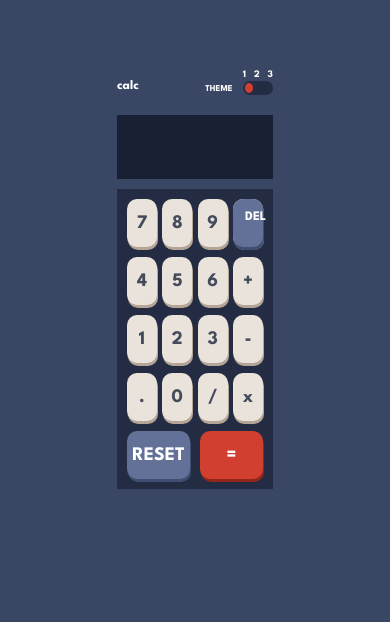
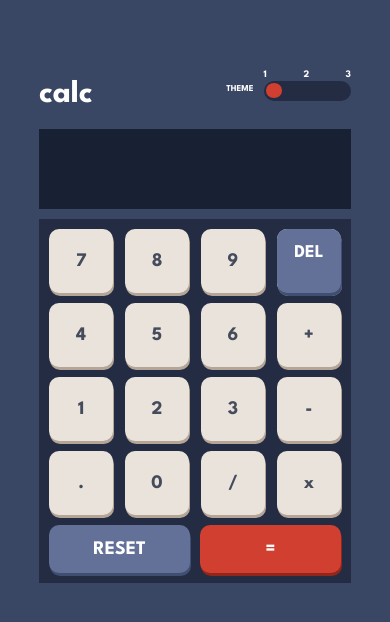
Before and after one commit to joshares/calculator-3themes, a plain HTML site: page index.html in a window 390 px wide. Drawn offline with Linux system fonts and the light colour scheme.

Commit message:
Update style.css

```diff
--- a/style.css
+++ b/style.css
@@ -200,3 +200,53 @@ section {
 .hidden {
   display: none;
 }
+
+@media screen and (max-width: 700px) {
+  body{
+    /* background-color: red; */
+  }
+  .header{
+    width: 80%;
+  }
+  main{
+    width: 80%;
+  }
+  section{
+    width: 80%;
+    height: 5em;
+  }
+  .flex div{
+    height: 4em;
+  }
+  .toggles-num {
+    width: 100%;
+  }
+  .toggles {
+    width: 40%;
+  }
+  .toggle-three {
+    margin-left: 80%;
+    width: 20%;
+    height: 15px;
+  }
+  .toggle-one {
+    /* margin-left: 90%; */
+    height: 15px;
+    width: 20%;
+  }
+  .toggle-two {
+    /* margin-left: 90%; */
+    width: 20%;
+    height: 15px;
+  }
+  .buttons{
+    height: 20px;
+  }
+  .del{
+    padding: 15px;
+    font-size: large;
+  }
+  h3 {
+    font-size: xx-large;
+  }
+}
```
